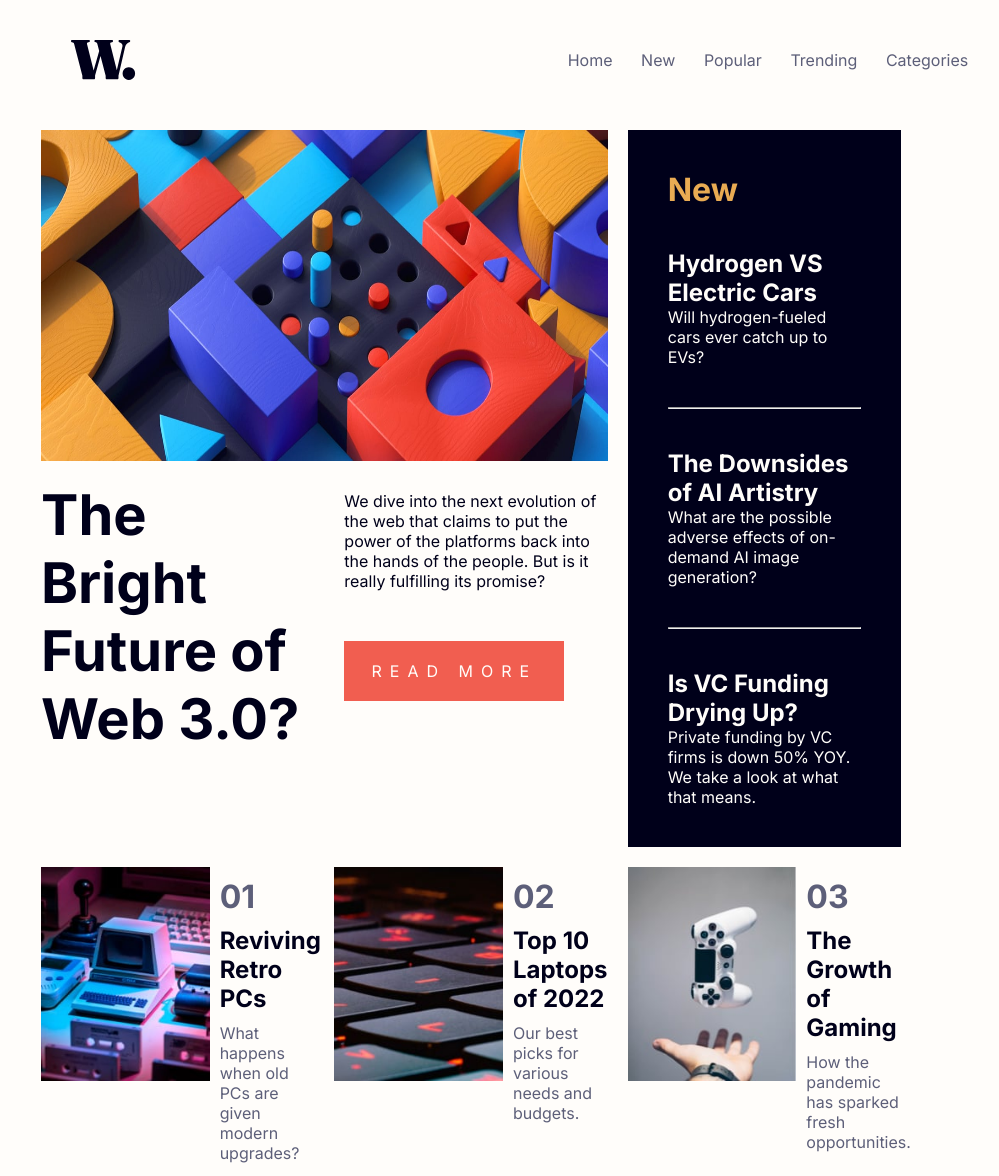
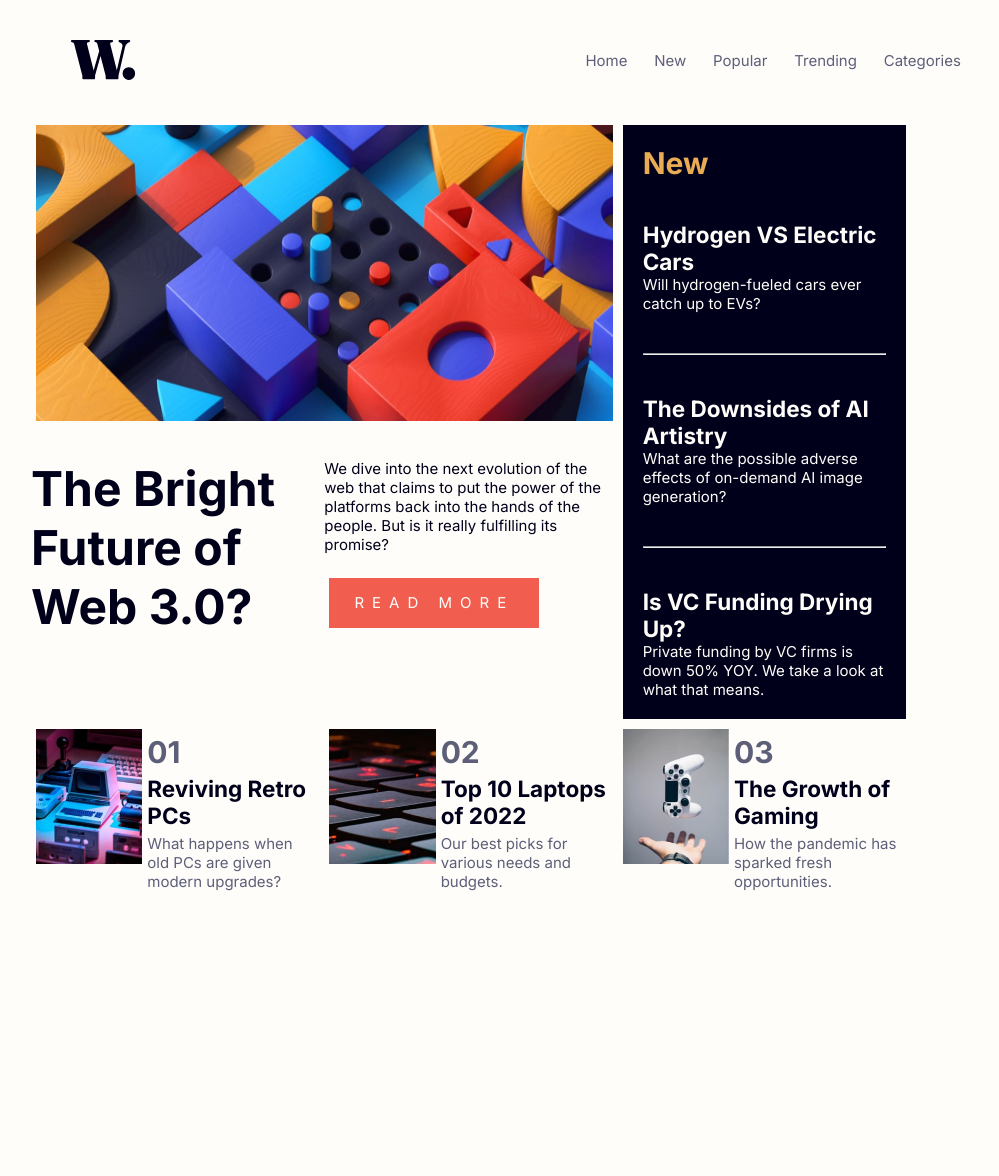
Before and after one commit to ngatiamwai/news-homepage-main, a plain HTML site: page index.html in a window 1280 px wide. Shown: the whole page, without its empty margins (169-1168 px from the left). After the commit the page ends 1004 px from the top, so only its background shows below. Drawn offline with Linux system fonts and the light colour scheme.

Commit message:
News Home Page

```diff
--- a/index.html
+++ b/index.html
@@ -23,6 +23,7 @@
   <div class="header">
     <div class="logo">
       <img src="/assets/images/logo.svg" alt="">
+
     </div>
     <div class="links">
       <ul>
@@ -32,7 +33,10 @@
         <li> <a href="#">Trending</a> </li>
         <li> <a href="#">Categories</a> </li>
       </ul>
+      <div class="logo2"> <img src="/assets/images/icon-menu.svg" alt=""  ></div>
+
     </div>
+
   </div>
 <div class="container1">
   <div class="one">
@@ -57,10 +61,10 @@
     </div>
   </div>
   <div class="three">
-  <h1 style="font-size: 7vh;">The Bright Future of Web 3.0?</h1>
+  <h1 style="font-size: 6vh;">The Bright Future of Web 3.0?</h1>
   </div>
   <div class="four">
-    <p style="color: hsl(240, 100%, 5%); margin-bottom: 5vh;">  We dive into the next evolution of the web that claims to put the power of the platforms back into the hands of the people.
+    <p style="color: hsl(240, 100%, 5%); margin-bottom: 3vh;">  We dive into the next evolution of the web that claims to put the power of the platforms back into the hands of the people.
       But is it really fulfilling its promise?
     </p>
     <p class="button">READ MORE</p>
--- a/styles.css
+++ b/styles.css
@@ -6,6 +6,7 @@ body{
     /* padding: 5vh; */
     font-family: inter;
     background-color: hsl(36, 100%, 99%);
+    font-size: 15px;
 }
 .master{
     margin-left: 25vh;
@@ -14,6 +15,7 @@ body{
 .header{
     display: flex;
     /* margin: 10px; */
+    align-items: center;
 }
 .logo{
     margin: 5vh;
@@ -36,6 +38,9 @@ ul {
     align-items: center;
     gap: 10%;
 }
+.logo2{
+    display: none;
+}
 a{
     text-decoration: none;
     color: hsl(236, 13%, 42%);
@@ -46,46 +51,46 @@ a{
     grid-template-areas: "one one two" "three four two" "five six seven";
 }
 .one{
-    margin: 10px;
+    margin: 5px;
     grid-area: one;
 }
 .one img{
-    height: 100%;
+    height: 90%;
     width: 100%;
 }
 .two{
-    margin: 10px;
+    margin: 5px;
     grid-area: two;
     padding: 0px;
     background-color: hsl(240, 100%, 5%);
     color: hsl(36, 100%, 99%);
 }
 .two1{
-    margin: 20px;
-    padding: 20px;
+    margin: 10px;
+    padding: 10px;
 }
 .three{
     font-weight: bolder;
-    margin: 10px;
+    /* margin: 10px; */
     color: hsl(240, 100%, 5%);
     grid-area: three;
 }
 .four{
-    margin: 10px;
+    /* margin: 5px; */
     grid-area: four;
 }
 .five{
-    margin: 10px;
+    margin: 5px;
     grid-area: five;
     display: flex;
 }
 .six{
-    margin: 10px;
+    margin: 5px;
     grid-area: six;
     display: flex;
 }
 .seven{
-    margin: 10px;
+    margin: 5px;
     grid-area: seven;
     display: flex;
 }
@@ -98,11 +103,11 @@ hr{
     margin-bottom: 5vh;
 }
 .four p{
-    padding: 10px;
+    /* padding: 10px; */
 }
 .button{
-    padding: 10px;
-    margin: 10px;
+    padding: 5px;
+    margin: 5px;
     display: flex;
     height: 5vh;
     width: 25vh;
@@ -115,15 +120,48 @@ hr{
 }
 
 .five1 h1{
-    margin: 10px;
+    margin: 5px;
     color: hsl(236, 13%, 42%);
 }
 .five1 h2{
-    margin: 10px;
+    margin: 5px;
     color: hsl(240, 100%, 5%);
 
 }
 .five1 p{
-    margin: 10px;
+    margin: 5px;
     color: hsl(236, 13%, 42%);
 }
+.five img{
+    height: 50%;
+}
+.six img{
+    height: 50%;
+}
+.seven img{
+    height: 50%;
+}
+
+@media screen and (max-width: 800px){
+    .container1 {
+        display: flex;
+        flex-direction: column;
+        flex-wrap: wrap;
+        height: 100%;
+        width: 100%;
+    }
+    .master{
+        margin-left: 5vh;
+        margin-right: 5vh;
+    }
+    .logo2{
+        display: block;
+    }
+    ul{
+        display: none;
+    }
+    .one{
+        height: 50vh;
+        object-fit: fill;
+    }
+}
```
